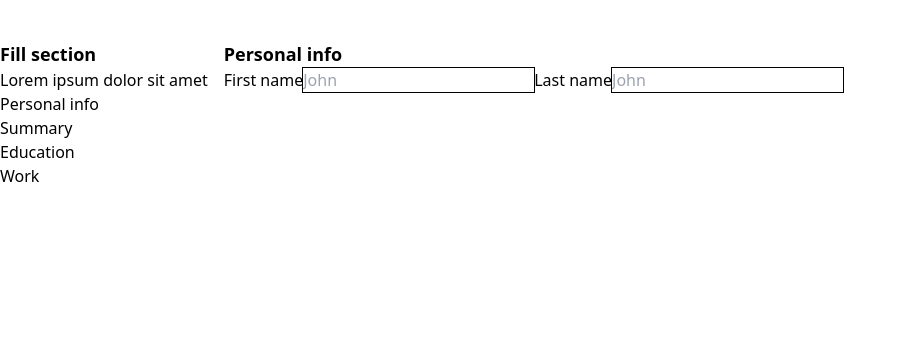
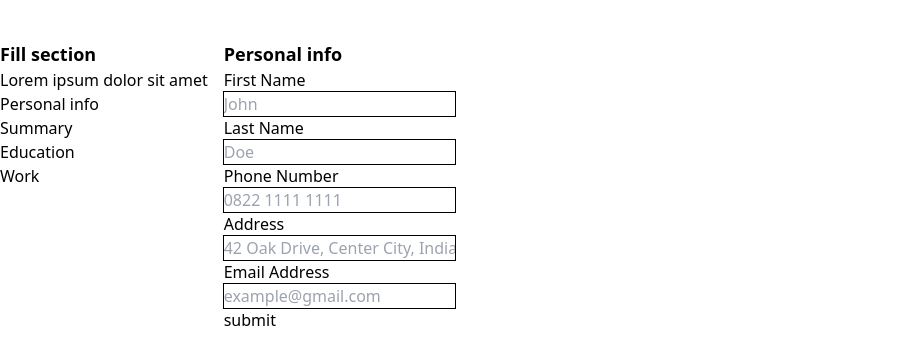
Before and after one commit to fazzaamiarso/cv-builder, a React app: page / in a window 1280 px wide. Shown: the top 364 px of the page, without its empty margins (0-907 px from the left). Built offline with nearby package versions, Linux system fonts and the light colour scheme; the HTML template or start-up script is replaced by a standard one.

Commit message:
Implement useFormContext to refactor section input

```diff
--- a/package.json
+++ b/package.json
@@ -12,7 +12,8 @@
   },
   "dependencies": {
     "react": "^17.0.2",
-    "react-dom": "^17.0.2"
+    "react-dom": "^17.0.2",
+    "react-hook-form": "^7.25.0"
   },
   "devDependencies": {
     "@babel/preset-env": "^7.16.11",
--- a/src/components/Forms/Form.jsx
+++ b/src/components/Forms/Form.jsx
@@ -1,23 +1,23 @@
+import { useForm, FormProvider } from 'react-hook-form';
+import { useEffect } from 'react';
+import PersonalForm from './PersonalForm';
+
 const Form = ({ currentSection }) => {
+  const formMethods = useForm();
+
+  const submitHandler = formValues => {
+    console.log(formValues);
+  };
+
   return (
     <main className="">
       <h2 className="text-lg font-bold">{currentSection}</h2>
-      <form>
-        <label htmlFor="firstName">First name</label>
-        <input
-          type="text"
-          placeholder="John"
-          id="firstName"
-          className="ring-1 ring-black"
-        />
-        <label htmlFor="lastName">Last name</label>
-        <input
-          type="text"
-          placeholder="John"
-          id="lastName"
-          className="ring-1 ring-black"
-        />
-      </form>
+      <FormProvider {...formMethods}>
+        <form onSubmit={formMethods.handleSubmit(submitHandler)}>
+          <PersonalForm />
+          <button type="submit">submit</button>
+        </form>
+      </FormProvider>
     </main>
   );
 };
--- /dev/null
+++ b/src/components/Forms/Input.jsx
@@ -0,0 +1,16 @@
+const Input = ({ label, placeholder, name, register, type }) => {
+  return (
+    <div className="flex flex-col">
+      <label htmlFor={label}>{name}</label>
+      <input
+        {...register(label, { required: true })}
+        type={type}
+        placeholder={placeholder}
+        id={label}
+        className="ring-1 ring-black"
+      />
+    </div>
+  );
+};
+
+export default Input;
--- /dev/null
+++ b/src/components/Forms/PersonalForm.jsx
@@ -0,0 +1,47 @@
+import Input from './Input';
+import { useFormContext } from 'react-hook-form';
+
+const PersonalForm = () => {
+  const { register } = useFormContext();
+  return (
+    <>
+      <Input
+        label="firstName"
+        placeholder="John"
+        name="First Name"
+        register={register}
+        type="text"
+      />
+      <Input
+        label="lastName"
+        placeholder="Doe"
+        name="Last Name"
+        register={register}
+        type="text"
+      />
+      <Input
+        label="phoneNumber"
+        placeholder="0822 1111 1111"
+        name="Phone Number"
+        register={register}
+        type="tel"
+      />
+      <Input
+        label="address"
+        placeholder="42 Oak Drive, Center City, Indiana, 46278"
+        name="Address"
+        register={register}
+        type="text"
+      />
+      <Input
+        label="email"
+        placeholder="example@gmail.com"
+        name="Email Address"
+        register={register}
+        type="email"
+      />
+    </>
+  );
+};
+
+export default PersonalForm;
```
Also changed, not shown: 1 other file (tests, documents, lock files or other folders).
